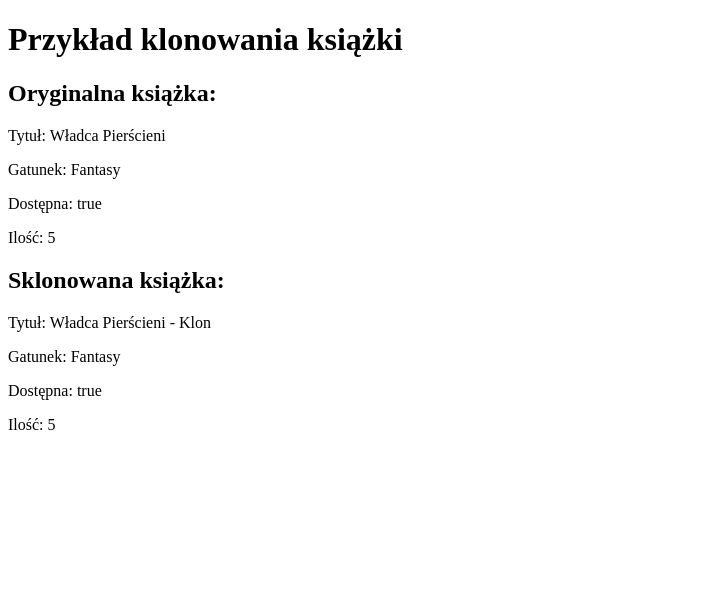
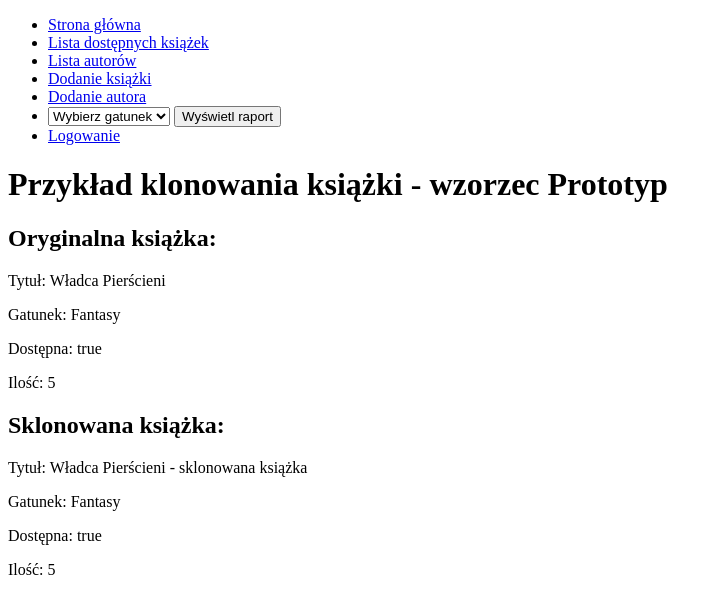
Before and after one commit to maciejciukaj/JavaLabs, a Spring Boot app: page /cloneBook in a window 1280 px wide. Shown: the top 614 px of the page, without its empty margins (0-722 px from the left). Run offline with Spring Boot 4, Linux system fonts and the light colour scheme; the project's own start-up code is not run, and a stand-in starts its controllers and pages.

Commit message:
second commit

```diff
--- a/libraryProject/src/main/java/com/example/libraryProject/bookReport/BookReportFactory.java
+++ b/libraryProject/src/main/java/com/example/libraryProject/bookReport/BookReportFactory.java
@@ -4,8 +4,10 @@ import com.example.libraryProject.interfaces.BookReport;
 import com.example.libraryProject.repository.BookRepository;
 import org.springframework.stereotype.Component;
 
-//Tydzien 2, factory, klasa fabryki pozwala na zwrócenie żądanego obiektu, wywołując metodę fabryki createBookReport i podając w argumencie gatunek ksiązki który sprawdzany jest przez switch.
-// Po poprawnym wpisaniu gatunku zwrócony zostanie obiekt, na którym mozna wywolac metodę generateReport zdefiniowaną w interfejsie BookReport.
+//Tydzien 2, factory, klasa fabryki pozwala na zwrócenie żądanego obiektu, wywołując metodę fabryki
+// createBookReport i podając w argumencie gatunek ksiązki który sprawdzany jest przez switch.
+// Po poprawnym wpisaniu gatunku zwrócony zostanie obiekt, na którym mozna wywolac metodę generateReport
+// zdefiniowaną w interfejsie BookReport, która generuje raport dotyczący wybranego gatunku
 @Component
 public class BookReportFactory {
     private BookRepository bookRepository;
--- a/libraryProject/src/main/java/com/example/libraryProject/bookReport/FantasyBookReport.java
+++ b/libraryProject/src/main/java/com/example/libraryProject/bookReport/FantasyBookReport.java
@@ -7,7 +7,7 @@ import com.example.libraryProject.repository.BookRepository;
 import java.util.List;
 
 public class FantasyBookReport implements BookReport {
-    private BookRepository bookRepository;
+    final private BookRepository bookRepository;
 
     public FantasyBookReport(BookRepository bookRepository) {
         this.bookRepository = bookRepository;
@@ -15,7 +15,7 @@ public class FantasyBookReport implements BookReport {
 
     @Override
     public List<Book> generateReport() {
-        System.out.println("Generating report for Fantasy books...");
+        System.out.println("Generating report for fantasy books...");
         return bookRepository.findBooksByGenre("Fantasy");
     }
 }
--- a/libraryProject/src/main/java/com/example/libraryProject/bookReport/ScifiBookReport.java
+++ b/libraryProject/src/main/java/com/example/libraryProject/bookReport/ScifiBookReport.java
@@ -7,7 +7,7 @@ import com.example.libraryProject.repository.BookRepository;
 import java.util.List;
 
 public class ScifiBookReport implements BookReport {
-    private BookRepository bookRepository;
+    final private BookRepository bookRepository;
 
     public ScifiBookReport(BookRepository bookRepository) {
         this.bookRepository = bookRepository;
@@ -15,7 +15,7 @@ public class ScifiBookReport implements BookReport {
 
     @Override
     public List<Book> generateReport() {
-        System.out.println("Generating report for Sci-Fi books...");
+        System.out.println("Generating report for sci-fi books...");
         return bookRepository.findBooksByGenre("Sci-Fi");
     }
 }
--- a/libraryProject/src/main/java/com/example/libraryProject/controller/BookController.java
+++ b/libraryProject/src/main/java/com/example/libraryProject/controller/BookController.java
@@ -60,17 +60,16 @@ public class BookController {
 
     @GetMapping("/cloneBook")
     public String cloneBook(Model model) {
-        Book originalBook = new Book.Builder()     // Stworzenie nowej książki, na podstawie której będę klonował
+        Book originalBook = new Book.Builder()     // stworzenie nowej książki, na podstawie której będę klonował
                 .setTitle("Władca Pierścieni")
                 .setGenre("Fantasy")
                 .setIsAvailable(true)
                 .setAmount(5)
                 .build();
 
+        Book clonedBook = originalBook.clone();  // klonowanie książki
 
-        Book clonedBook = originalBook.clone();  // Klonowanie książki
-
-        clonedBook.setTitle("Władca Pierścieni - Klon"); // modyfikacja tytułu w sklonowanej książce, aby pokazać, że jest to nowa instancja
+        clonedBook.setTitle("Władca Pierścieni - sklonowana książka"); // modyfikacja tytułu w sklonowanej książce, aby pokazać, że jest to nowa instancja
 
         model.addAttribute("originalBook", originalBook);
         model.addAttribute("clonedBook", clonedBook);
--- a/libraryProject/src/main/resources/static/js/script.js
+++ b/libraryProject/src/main/resources/static/js/script.js
@@ -1,3 +1,6 @@
+function showAlert() {
+    alert("The button was clicked!");
+}
 function goToReportPage() {
     var genreSelector = document.getElementById('genreSelector');
     var genre = genreSelector.options[genreSelector.selectedIndex].value;
--- a/libraryProject/src/main/resources/templates/authors.html
+++ b/libraryProject/src/main/resources/templates/authors.html
@@ -17,7 +17,7 @@
     <tbody>
     <tr th:each="author : ${authors}">
         <td th:text="${author.name}"></td>
-        <td><a th:href="@{/authors/delete/{id}(id=${author.id})}">Usuń</a></td>
+        <td><a th:href="@{/authors/delete/{id}(id=${author.id})}">X</a></td>
     </tr>
     </tbody>
 </table>
--- a/libraryProject/src/main/resources/templates/clone-book.html
+++ b/libraryProject/src/main/resources/templates/clone-book.html
@@ -5,7 +5,8 @@
     <title>Klonowanie książki</title>
 </head>
 <body>
-<h1>Przykład klonowania książki</h1>
+<div th:replace="fragments :: navbar"></div>
+<h1>Przykład klonowania książki - wzorzec Prototyp</h1>
 <div>
     <h2>Oryginalna książka:</h2>
     <p>Tytuł: <span th:text="${originalBook.title}"></span></p>
--- a/libraryProject/src/main/resources/templates/fragments.html
+++ b/libraryProject/src/main/resources/templates/fragments.html
@@ -2,7 +2,7 @@
 <!DOCTYPE html>
 <html xmlns:th="http://www.thymeleaf.org">
 <head>
-    <script src="/js/scripts.js"></script>
+    <script type="text/javascript" th:src="@{/js/script.js}"></script>
 
     <meta charset="UTF-8">
     <title>Fragmenty</title>
@@ -52,7 +52,7 @@
                     <option value="Horror">Horror</option>
                     <option value="Sci-Fi">Sci-Fi</option>
                 </select>
-                <button onclick="goToReportPage()">Wyświetl raport</button>
+                <button th:onclick="showAlert()">Wyświetl raport</button>
             </li>
             <li><a th:href="@{/login}">Logowanie</a></li>
         </ul>
```
Also changed, not shown: libraryProject/src/main/java/com/example/libraryProject/model/Book.java (+5 -2 lines).
